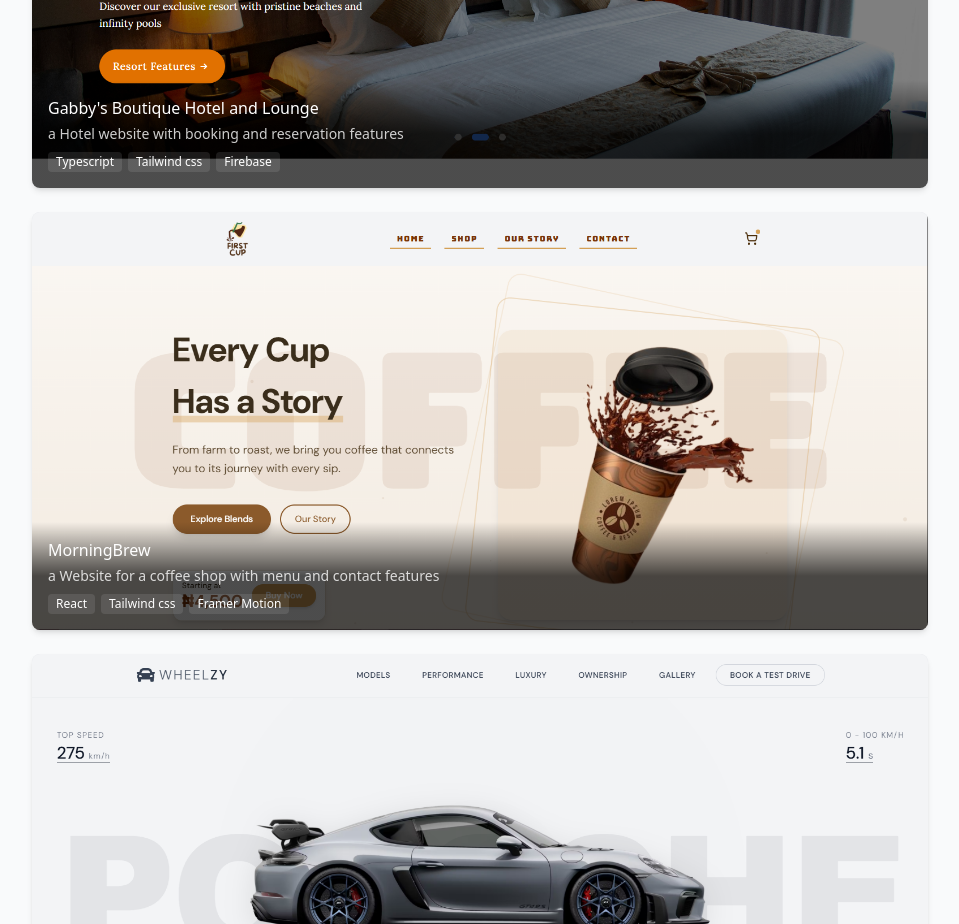
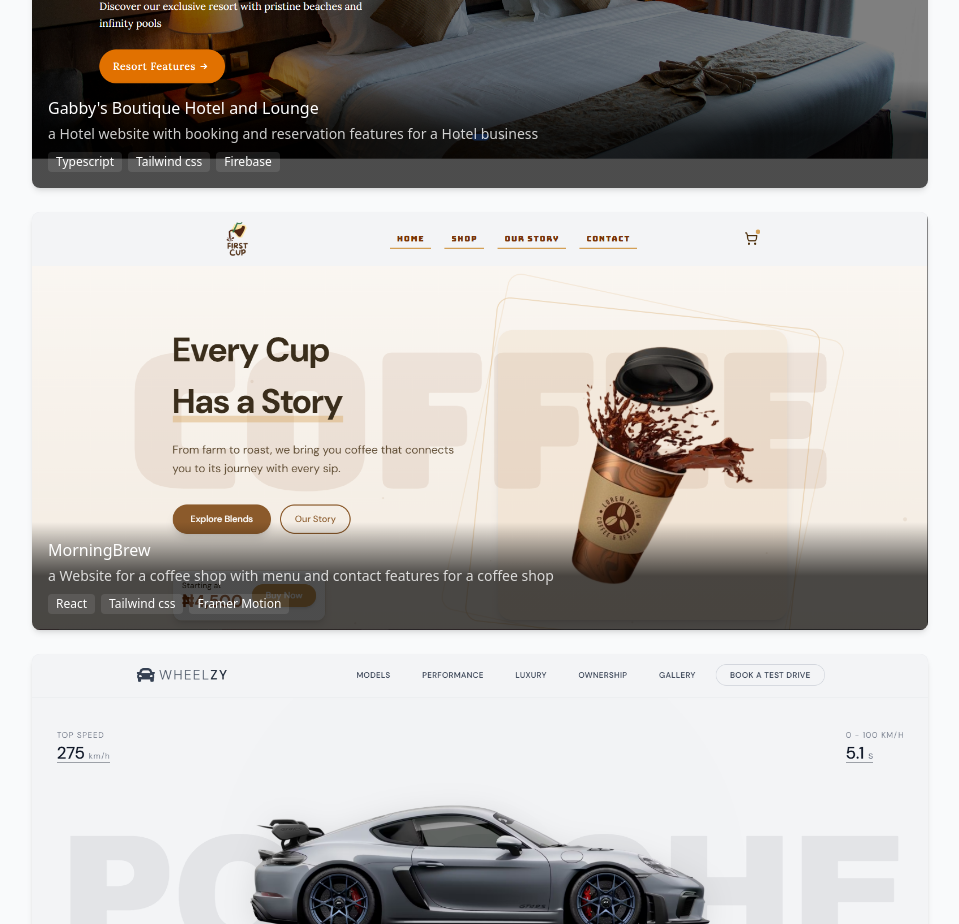
Before and after one commit to jenewaridaniel/portfolios, a React (Vite) app: page / in a window 1280 px wide. Shown: the part 2980-3904 px from the top of the page, without its empty margins (160-1119 px from the left). Built offline with nearby package versions, Linux system fonts and the light colour scheme.

Commit message:
Update project descriptions for clarity and specificity

```diff
--- a/src/pages/Work.jsx
+++ b/src/pages/Work.jsx
@@ -23,7 +23,7 @@
       url: "https://gabbyshotels.netlify.app",
       tech: ["Typescript", "Tailwind css","Firebase"],
       image: gab,
-      description: "a Hotel website with booking and reservation features",
+      description: "a Hotel website with booking and reservation features for a Hotel business",
     },
     {
       id: 3,
@@ -31,7 +31,7 @@
       url: "https://morningbrewng.netlify.app/",
       tech: ["React","Tailwind css","Framer Motion"],
       image: brew,
-      description: "a Website for a coffee shop with menu and contact features",
+      description: "a Website for a coffee shop with menu and contact features for a coffee shop",
     },
     {
       id: 4,
```
